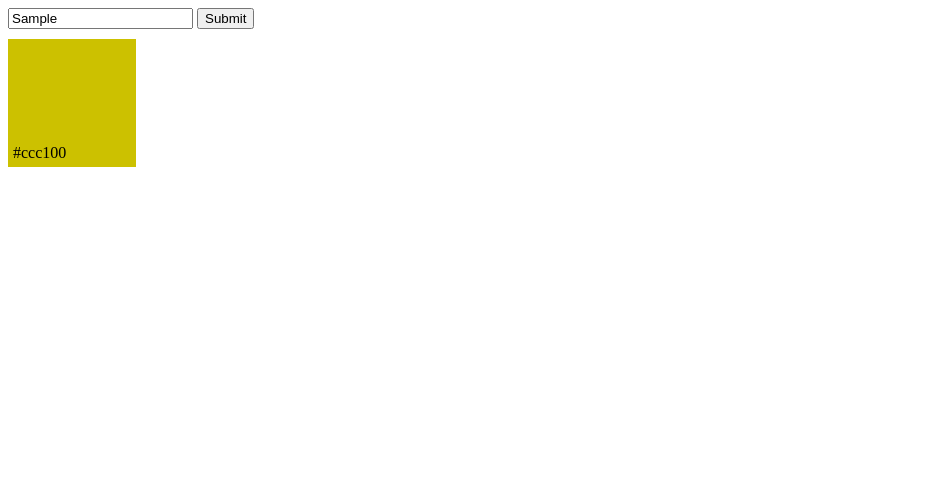
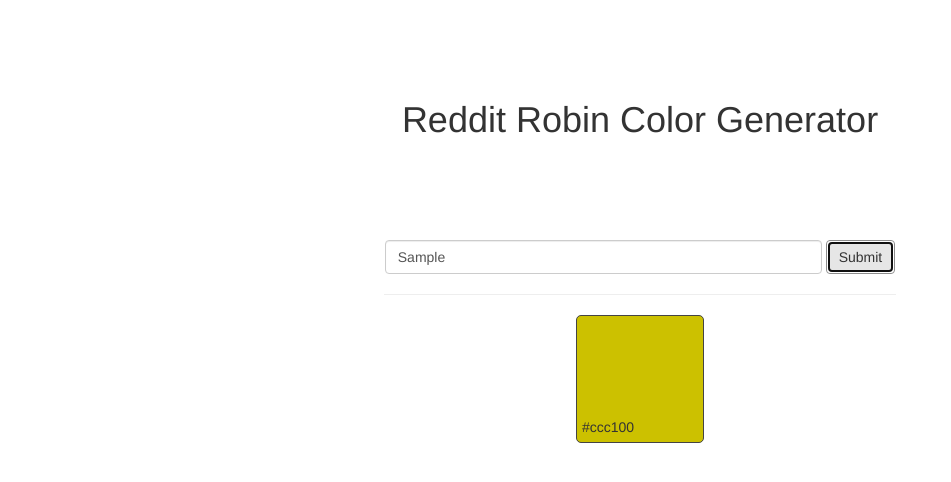
Before and after one commit to jacobnisnevich/reddit-robin-colors, a plain HTML site: page index.html in a window 1280 px wide. Both pictures are taken after typing "Sample" into the empty fields and a click on the button "Submit". Shown: the whole page, without its empty margins (0-951 px from the left). Drawn offline with nearby package versions, Linux system fonts and the light colour scheme.

Commit message:
made look better

```diff
--- a/index.html
+++ b/index.html
@@ -3,28 +3,50 @@
 <head>
 	<meta charset="UTF-8">
 	<title>Reddit Robin Color Generator</title>
+
+	<link rel="stylesheet" href="http://maxcdn.bootstrapcdn.com/bootstrap/3.3.6/css/bootstrap.min.css">
+	<script src="http://maxcdn.bootstrapcdn.com/bootstrap/3.3.6/js/bootstrap.min.js"></script>
 	<script src="https://code.jquery.com/jquery-2.2.2.min.js"></script>
+
 	<link rel="stylesheet" href="styles.css">
-</head>
-<body>
-<script>
-$('document').ready(function() {
+
+	<script>
+	$('document').ready(function() {
+		$('#submit-button').click(loadColor);
+		$('#reddit-name').keypress(function(e) {
+			e.preventDefault();
+			if (e.which == 13) {
+				loadColor();
+			}
+		});
+	});
+
 	var colors = ['#e50000', '#db8e00', '#ccc100', '#02be01', '#0083c7', '#820080'];
 
-	$('#submit-button').click(function() {
+	function loadColor(e) {
+		e.preventDefault();
 		var redditName = $('#reddit-name').val();
 		var result = parseInt(redditName.toLowerCase().replace(/[^a-z0-9]/g, ""), 36) % 6;
 		var resultingColor = colors[result];
 		$('#color-box').css('background-color', resultingColor);
 		$('#color-id').text(resultingColor);
-	});
-});
-</script>
-	<input id="reddit-name" type="text" />
-	<button id="submit-button">Submit</button>
+	}
+	</script>
+</head>
+<body>
+	<div id="container">
+		<h1 id="title">Reddit Robin Color Generator</h1>
 
-	<div id="color-box">
-		<div id="color-id"></div>
+		<form class="form-inline">
+			<input id="reddit-name" class="form-control" placeholder="Type in your Reddit username" type="text" />
+			<button id="submit-button" class="btn btn-default">Submit</button>
+		</form>
+
+		<hr>
+
+		<div id="color-box">
+			<div id="color-id"></div>
+		</div>
 	</div>
 </body>
 </html>
--- a/styles.css
+++ b/styles.css
@@ -1,8 +1,23 @@
+#container {
+	margin: 0 30%;
+	text-align: center;
+}
+
+#title {
+	margin: 100px 0;
+}
+
+#reddit-name {
+	width: calc(100% - 75px);
+}
+
 #color-box {
 	height: 128px;
 	width: 128px;
 	position: relative;
-	margin-top: 10px;
+	margin: 10px auto;
+	border: 1px solid #444;
+	border-radius: 5px;
 }
 
 #color-id {
```
